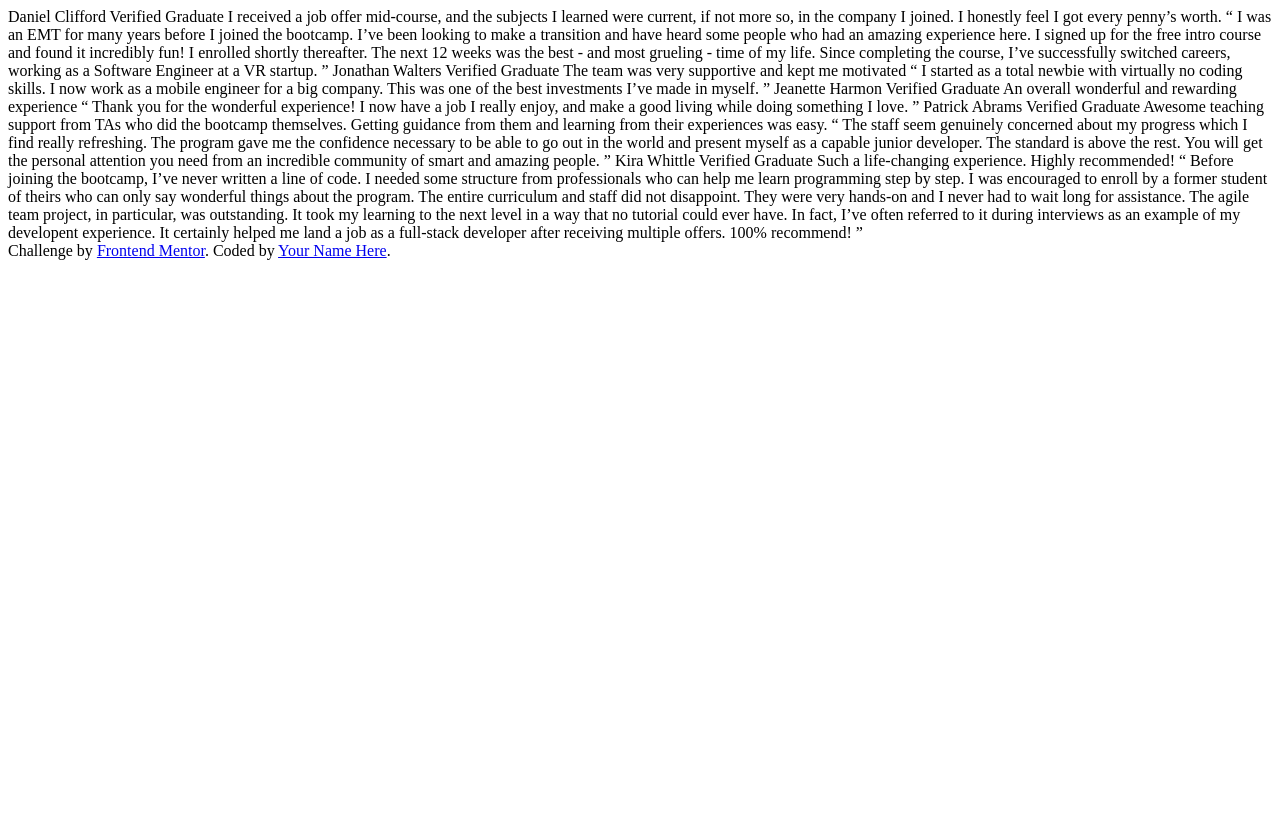
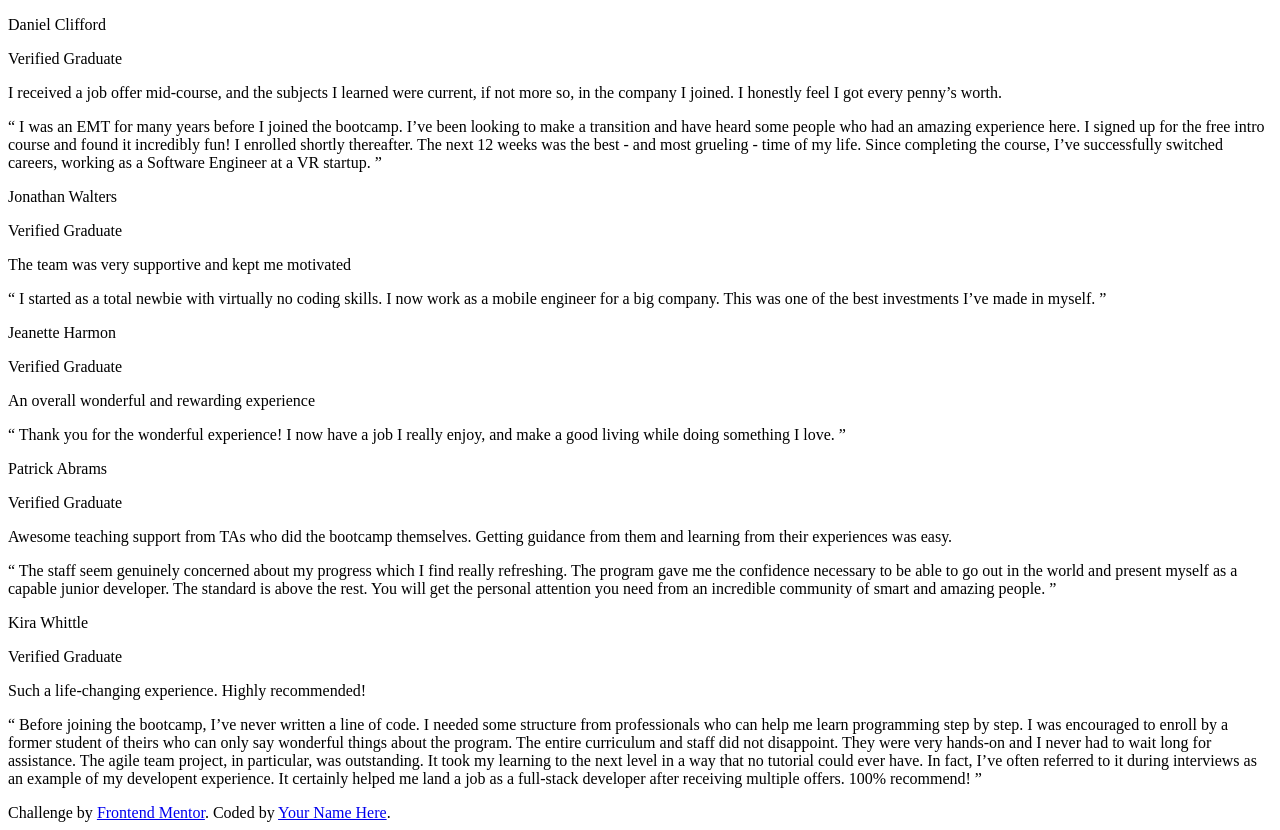
Before and after one commit to LucasEPK/testimonials-grid-section, a plain HTML site: page index.html in a window 1280 px wide. Before the commit the page ends 800 px from the top, so only its background shows below. Drawn offline with Linux system fonts and the light colour scheme.

Commit message:
set up basic html structure

```diff
--- a/index.html
+++ b/index.html
@@ -10,50 +10,105 @@
 
 </head>
 <body>
+
+  <main class="card_container">
+
+    <section class="card card-1">
+
+      <p>
         Daniel Clifford
+      </p>
+      <p>
         Verified Graduate
-
+      </p>
+      <!--this would be an h2 but since there's not an h1 I don't make it an h2-->
+      <p>
         I received a job offer mid-course, and the subjects I learned were current, if not more so,
         in the company I joined. I honestly feel I got every penny’s worth.
-
+      </p>
+      <p>
         “ I was an EMT for many years before I joined the bootcamp. I’ve been looking to make a
         transition and have heard some people who had an amazing experience here. I signed up
         for the free intro course and found it incredibly fun! I enrolled shortly thereafter.
         The next 12 weeks was the best - and most grueling - time of my life. Since completing
         the course, I’ve successfully switched careers, working as a Software Engineer at a VR startup. ”
+      </p>
 
+    </section>
+
+    <section class="card card-2">
+
+      <p>
         Jonathan Walters
+      </p>
+      <p>
         Verified Graduate
-
+      </p>
+      <!--this would be an h2 but since there's not an h1 I don't make it an h2-->
+      <p>
         The team was very supportive and kept me motivated
-
+      </p>
+      <p>
         “ I started as a total newbie with virtually no coding skills. I now work as a mobile engineer
         for a big company. This was one of the best investments I’ve made in myself. ”
+      </p>
 
+    </section>
+
+    <section class="card card-3">
+
+      <p>
         Jeanette Harmon
+      </p>
+      <p>
         Verified Graduate
-
+      </p>
+      <!--this would be an h2 but since there's not an h1 I don't make it an h2-->
+      <p>
         An overall wonderful and rewarding experience
-
+      </p>
+      <p>
         “ Thank you for the wonderful experience! I now have a job I really enjoy, and make a good living
         while doing something I love. ”
+      </p>
 
+    </section>
+
+    <section class="card card-4">
+
+      <p>
         Patrick Abrams
+      </p>
+      <p>
         Verified Graduate
-
+      </p>
+      <!--this would be an h2 but since there's not an h1 I don't make it an h2-->
+      <p>
         Awesome teaching support from TAs who did the bootcamp themselves. Getting guidance from them and
         learning from their experiences was easy.
-
+      </p>
+      <p>
         “ The staff seem genuinely concerned about my progress which I find really refreshing. The program
         gave me the confidence necessary to be able to go out in the world and present myself as a capable
         junior developer. The standard is above the rest. You will get the personal attention you need from
         an incredible community of smart and amazing people. ”
+      </p>
 
+    </section>
+
+    <section class="card card-5">
+
+      <p>
         Kira Whittle
+      </p>
+      <p>
         Verified Graduate
-
+      </p>
+      <!--this would be an h2 but since there's not an h1 I don't make it an h2-->
+      <p>
         Such a life-changing experience. Highly recommended!
-
+      </p>
+      <p>
         “ Before joining the bootcamp, I’ve never written a line of code. I needed some structure from
         professionals who can help me learn programming step by step. I was encouraged to enroll by a former
         student of theirs who can only say wonderful things about the program. The entire curriculum and staff
@@ -62,6 +117,10 @@
         could ever have. In fact, I’ve often referred to it during interviews as an example of my developent
         experience. It certainly helped me land a job as a full-stack developer after receiving multiple offers.
         100% recommend! ”
+      </p>
+
+    </section>
+  </main>
 
   <div class="attribution">
     Challenge by <a href="https://www.frontendmentor.io?ref=challenge" target="_blank">Frontend Mentor</a>.
```
Lines whose indentation alone changed are shown as unchanged.
